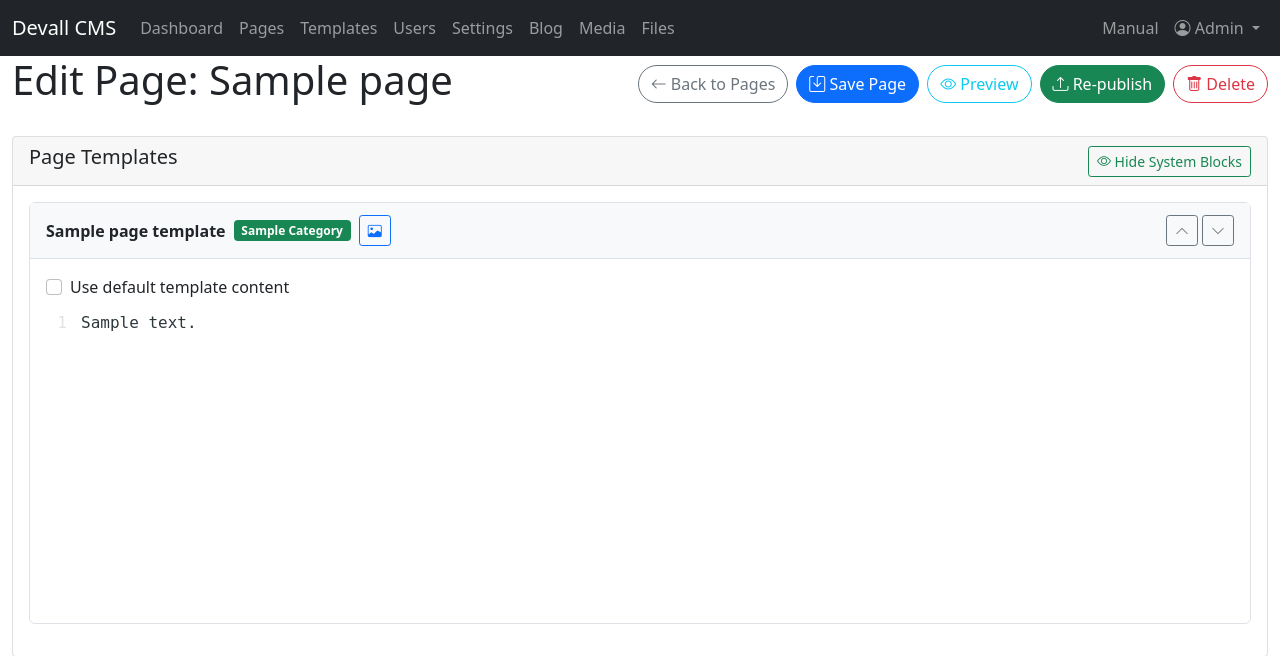
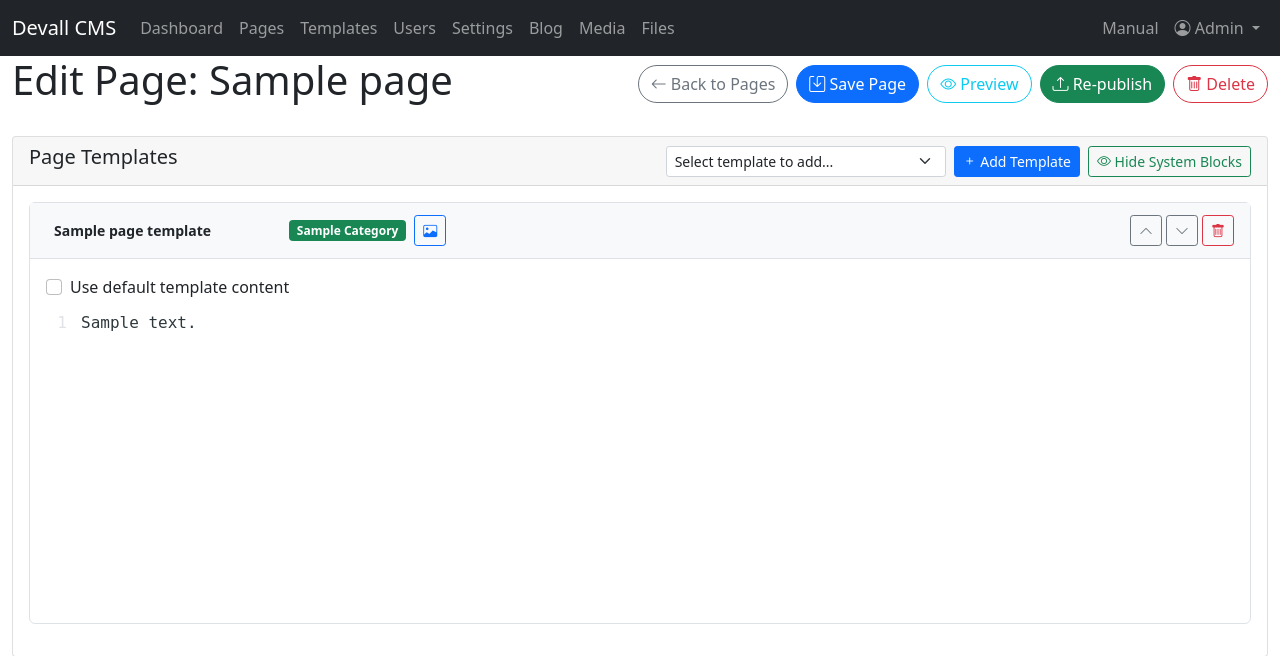
Before and after one commit to oskarst/freedomCms, a Flask app: template cms/templates/pages/edit.html in a window 1280 px wide. Shown: the top 656 px of the page. Run offline with Flask 3, Linux system fonts and the light colour scheme; the template is opened without the code that fills it: most values are stand-ins (such as "Sample title", 1, 10 or a date in 2020).

Commit message:
template sort

```diff
--- a/cms/templates/pages/edit.html
+++ b/cms/templates/pages/edit.html
@@ -3,6 +3,12 @@
 
 {% block content %}
 <div class="container-fluid">
+    <!-- Add Template Form (Independent) -->
+    <form method="post" action="{{ url_for('pages.edit_page', page_id=page.id) }}" class="d-none" id="addTemplateForm" onsubmit="return validateTemplateSelection(this)">
+        <input type="hidden" name="action" value="add_template">
+        <input type="hidden" name="template_id" id="selectedTemplateId">
+    </form>
+
     <form method="post" id="pageForm">
         <input type="hidden" name="action" value="save">
 
@@ -38,32 +44,57 @@
                 <div class="card">
                     <div class="card-header d-flex justify-content-between align-items-center">
                         <h5>Page Templates</h5>
+                        <div class="d-flex gap-2">
+                            <select id="templateSelect" class="form-select form-select-sm" style="width: auto;">
+                                <option value="">Select template to add...</option>
+                                {% for template in available_templates %}
+                                    <option value="{{ template.id }}">{{ template.title }} ({{ template.category }})</option>
+                                {% endfor %}
+                            </select>
+                            <button type="button" class="btn btn-sm btn-primary" onclick="addSelectedTemplate()">
+                                <i class="bi bi-plus"></i> Add Template
+                            </button>
                             <button type="button" id="toggleSystemBlocks" class="btn btn-sm btn-outline-secondary">
                                 <i class="bi bi-eye-slash"></i> Show System Blocks
                             </button>
                         </div>
+                    </div>
                     <div class="card-body">
                         <div id="templateBlocks">
                             {% for pt in page_templates %}
-                            <div class="template-block mb-3 system-block-{{ pt.category }}" id="block-{{ pt.template_id }}" {% if pt.category == 'system' and hide_system_blocks %}style="display: none;"{% endif %}>
+                            <div class="template-block mb-3 system-block-{{ pt.category }}" id="block-{{ pt.id }}" {% if pt.category == 'system' and hide_system_blocks %}style="display: none;"{% endif %}>
                                 <div class="template-block-header">
                                     <div class="d-flex justify-content-between align-items-center w-100">
                                         <div class="d-flex align-items-center">
-                                            <strong>{{ pt.title }}</strong>
+                                            <input type="text" class="form-control form-control-sm border-0 bg-transparent fw-bold"
+                                                   name="title_{{ pt.id }}" value="{{ pt.custom_title or pt.title }}"
+                                                   placeholder="{{ pt.title }}" style="width: auto; min-width: 150px;">
+                                            {% set template_count = page_templates | selectattr('template_id', 'equalto', pt.template_id) | list | length %}
+                                            {% if template_count > 1 %}
+                                                {% set instance_num = page_templates[:loop.index] | selectattr('template_id', 'equalto', pt.template_id) | list | length %}
+                                                <span class="badge bg-info ms-1">#{{ instance_num }}</span>
+                                            {% endif %}
                                             <span class="badge bg-{{ 'primary' if pt.category == 'system' else 'success' }} ms-2">{{ pt.category.title() }}</span>
                                             {% if pt.category != 'system' %}
-                                            <button type="button" class="btn btn-sm btn-outline-primary ms-2" title="Insert Media" onclick="openMediaPicker('template_{{ pt.template_id }}')">
+                                            <button type="button" class="btn btn-sm btn-outline-primary ms-2" title="Insert Media" onclick="openMediaPicker('template_{{ pt.id }}')">
                                                 <i class="bi bi-image"></i>
                                             </button>
                                             {% endif %}
                                         </div>
+                                        <div class="d-flex gap-1">
                                             <div class="sort-buttons">
-                                            <button type="button" class="btn btn-sm btn-outline-secondary" onclick="moveBlock({{ pt.template_id }}, 'up')">
+                                                <button type="button" class="btn btn-sm btn-outline-secondary" onclick="moveBlock({{ pt.id }}, 'up')">
                                                     <i class="bi bi-chevron-up"></i>
                                                 </button>
-                                            <button type="button" class="btn btn-sm btn-outline-secondary" onclick="moveBlock({{ pt.template_id }}, 'down')">
+                                                <button type="button" class="btn btn-sm btn-outline-secondary" onclick="moveBlock({{ pt.id }}, 'down')">
                                                     <i class="bi bi-chevron-down"></i>
                                                 </button>
+                                            </div>
+                                            {% if pt.category != 'system' %}
+                                            <button type="button" class="btn btn-sm btn-outline-danger" onclick="removeBlock({{ pt.id }})" title="Remove template block">
+                                                <i class="bi bi-trash"></i>
+                                            </button>
+                                            {% endif %}
                                         </div>
                                     </div>
                                 </div>
@@ -71,19 +102,19 @@
                                     <div class="mb-2">
                                         <div class="form-check">
                                             <input type="checkbox" class="form-check-input use-default-checkbox"
-                                                   id="use_default_{{ pt.template_id }}" name="use_default_{{ pt.template_id }}"
+                                                   id="use_default_{{ pt.id }}" name="use_default_{{ pt.id }}"
                                                    {{ 'checked' if pt.use_default else '' }}
-                                                   onchange="toggleDefaultContent(this, 'template_{{ pt.template_id }}')">
-                                            <label class="form-check-label" for="use_default_{{ pt.template_id }}">
+                                                   onchange="toggleDefaultContent(this, 'template_{{ pt.id }}')">
+                                            <label class="form-check-label" for="use_default_{{ pt.id }}">
                                                 Use default template content
                                             </label>
                                         </div>
                                     </div>
-                                    <input type="hidden" name="sort_order_{{ pt.template_id }}" value="{{ pt.sort_order }}">
+                                    <input type="hidden" name="sort_order_{{ pt.id }}" value="{{ pt.sort_order }}">
                                     <textarea class="form-control code-html {{ 'grayed-textarea' if pt.use_default else '' }}"
-                                              id="template_{{ pt.template_id }}" name="template_{{ pt.template_id }}"
+                                              id="template_{{ pt.id }}" name="template_{{ pt.id }}"
                                               rows="8" {{ 'readonly' if pt.use_default else '' }}>{{ pt.custom_content if not pt.use_default else pt.default_content }}</textarea>
-                                    <input type="hidden" id="default_content_{{ pt.template_id }}" value="{{ pt.default_content }}">
+                                    <input type="hidden" id="default_content_{{ pt.id }}" value="{{ pt.default_content }}">
                                 </div>
                             </div>
                             {% endfor %}
@@ -99,8 +130,8 @@
 {% block extra_scripts %}
 <script>
 // Template block sorting
-function moveBlock(blockId, direction) {
-    const block = document.getElementById('block-' + blockId);
+function moveBlock(pageTemplateId, direction) {
+    const block = document.getElementById('block-' + pageTemplateId);
     const container = block.parentElement;
 
     if (direction === 'up') {
@@ -279,6 +310,60 @@ function insertImg(src, alt, title) {
     const modal = bootstrap.Modal.getInstance(modalEl);
     if (modal) modal.hide();
 }
+
+// Remove template block
+function removeBlock(pageTemplateId) {
+    if (confirm('Are you sure you want to remove this template block?')) {
+        // Create a form to submit the removal
+        const form = document.createElement('form');
+        form.method = 'post';
+        form.action = window.location.href;
+
+        const actionInput = document.createElement('input');
+        actionInput.type = 'hidden';
+        actionInput.name = 'action';
+        actionInput.value = 'remove_template';
+
+        const pageTemplateIdInput = document.createElement('input');
+        pageTemplateIdInput.type = 'hidden';
+        pageTemplateIdInput.name = 'page_template_id';
+        pageTemplateIdInput.value = pageTemplateId;
+
+        form.appendChild(actionInput);
+        form.appendChild(pageTemplateIdInput);
+        document.body.appendChild(form);
+        form.submit();
+    }
+}
+
+// Add selected template
+function addSelectedTemplate() {
+    const select = document.getElementById('templateSelect');
+
+    if (!select.value) {
+        alert('Please select a template to add.');
+        select.focus();
+        return;
+    }
+
+    // Set the selected template ID in the hidden form
+    document.getElementById('selectedTemplateId').value = select.value;
+
+    // Submit the add template form
+    document.getElementById('addTemplateForm').submit();
+}
+
+// Validate template selection before adding (for form onsubmit)
+function validateTemplateSelection(form) {
+    const templateId = document.getElementById('selectedTemplateId').value;
+
+    if (!templateId) {
+        alert('Please select a template to add.');
+        return false;
+    }
+
+    return true;
+}
 </script>
 <link rel="stylesheet" href="https://cdnjs.cloudflare.com/ajax/libs/codemirror/5.65.16/codemirror.min.css">
 <link rel="stylesheet" href="https://cdnjs.cloudflare.com/ajax/libs/codemirror/5.65.16/theme/neo.min.css">
```
Also changed, not shown: cms/views/pages.py (+74 -13 lines). Lines whose indentation alone changed are shown as unchanged.
